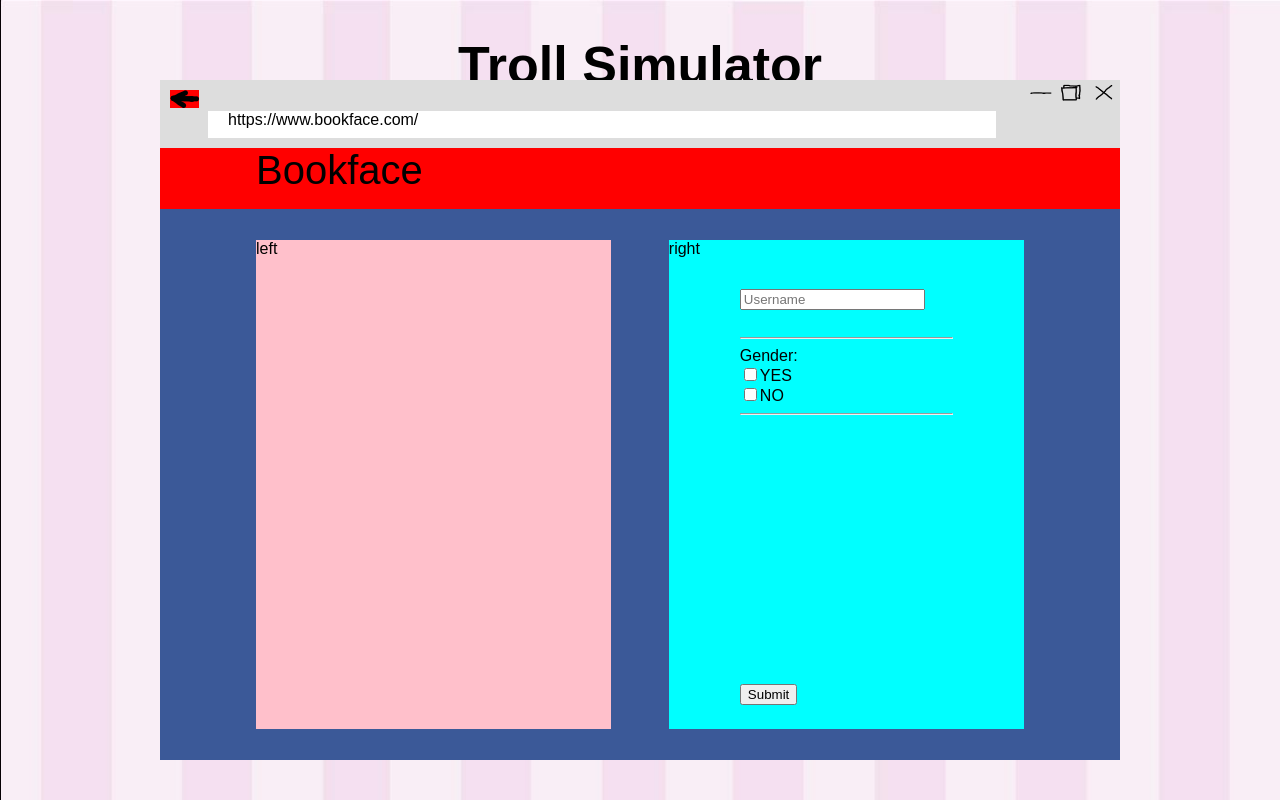
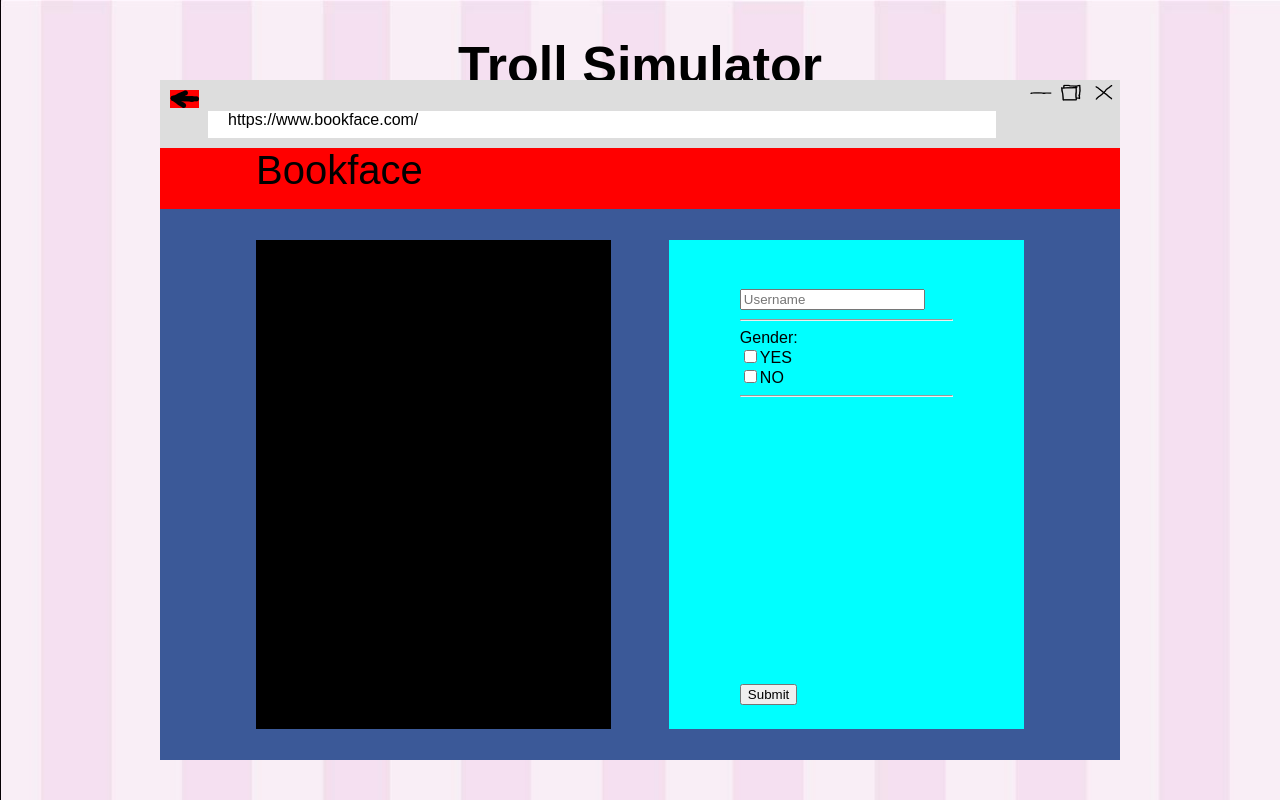
Before and after one commit to perblawiik/the-cake, a React (Create React App) app: page / in a window 1280 px wide. Built offline with nearby package versions, Linux system fonts and the light colour scheme.

Commit message:
F*ck css

```diff
--- a/src/css/LoginPage.css
+++ b/src/css/LoginPage.css
@@ -9,7 +9,7 @@
         }
 
 .leftlogin {
-		    background-color: pink;
+		    background-color: black;
 		    position: absolute;
 		    left: 10%;
 		    bottom: 5%;
--- a/src/js/classes/LoginPage.js
+++ b/src/js/classes/LoginPage.js
@@ -29,46 +29,6 @@ readSubmitButton(){
 
   render() {
 
-/*const topbar = {
-            backgroundColor: 'red',
-            position: 'absolute',
-            width: '100%',
-            height: '10%',
-            cursor: 'pointer',
-            fontSize: '40px',
-            textIndent: '10%'
-        };
-*/
-       const leftlogin = {
-            backgroundColor: 'pink',
-            position: 'absolute',
-            left: '10%',
-            bottom: '5%',
-            width: '37%',
-            height: '80%',
-        };
-
-        const rightlogin = {
-            backgroundColor: 'cyan',
-            position: 'absolute',
-            right: '10%',
-            bottom: '5%',
-            width: '37%',
-            height: '80%',
-        };
-/*
-        const substyle = {
-            position: 'absolute',
-            bottom: '5%',
-            margin: 'center'
-        };
-
-        const namestyle = {
-            position: 'absolute',
-            top: '10%',
-            margin: 'center'
-        };*/
-
 
 
 		return(
@@ -80,26 +40,32 @@ readSubmitButton(){
                     Bookface
                	</div>
 
-               {/* <div className='leftlogin'>
+                <div className='leftlogin'>
                     left
-                </div>*/}
+                </div>
 
                 /*Left div box with information to be added*/
 
-                <div style={leftlogin}>
+                {/*<div style={leftlogin}>
                    	left
-                </div>
+                </div>*/}
 
 
                 /*Right div box with registration for the player*/
 
-                {/*<div className='rightlogin'>*/}
+                <div className='rightlogin'>
 
-                <div style={rightlogin}>
-                    right
+                {/*<div style={rightlogin}>*/}
+
 					<div style={{padding: '20%'}}>
+
+
                         <div style={{ margin:'0 auto',textalign:'center'}}>
+
+
+
                             <label>
+
                                 <input id = 'playername' placeholder='Username' type="text" name="name" className='namestyle'/>
                             </label>
 
```
